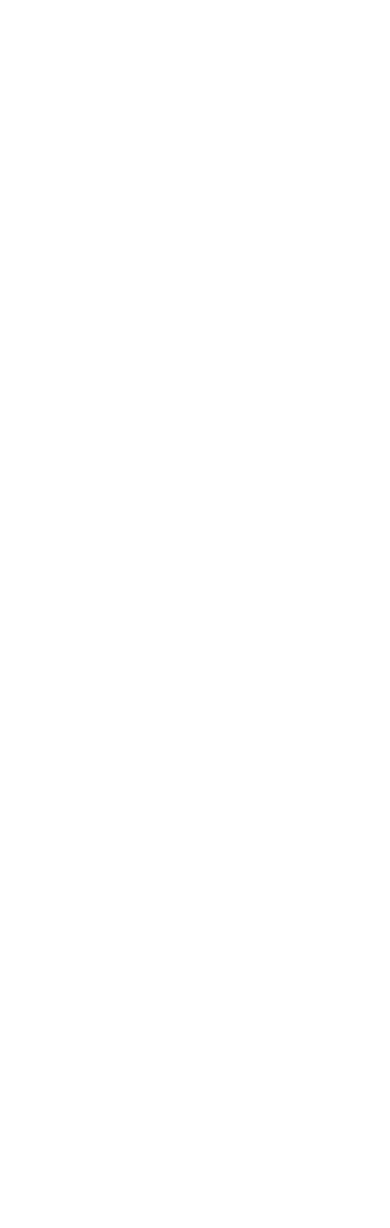
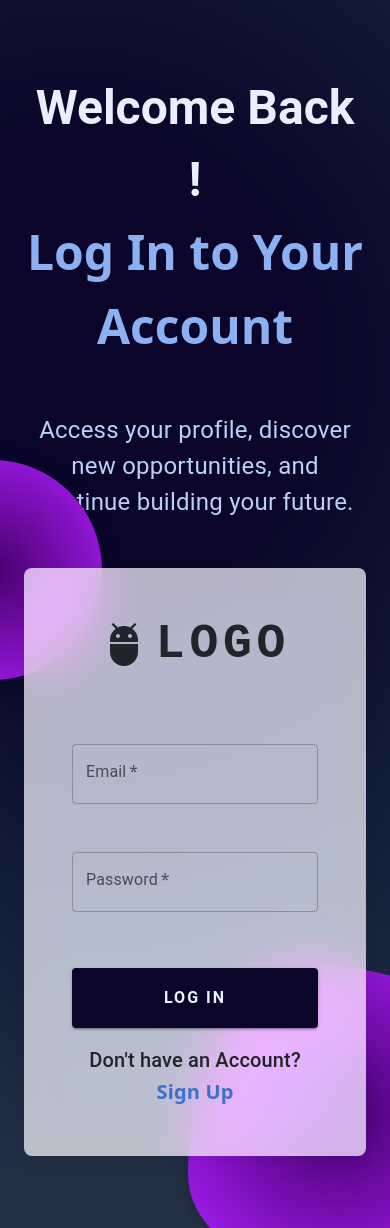
Before and after one commit to Rona1R/LabKurs2_JobApp, a React (Create React App) app in the folder frontend/: page /logIn in a window 390 px wide. Before the commit this address had no page. Before the commit the page ends 844 px from the top, so only its background shows below. Built offline with nearby package versions, Linux system fonts and the light colour scheme.

Commit message:
fully responsive log in page
included in routes

```diff
--- /dev/null
+++ b/frontend/src/pages/Authentication/LogIn/LogIn.jsx
@@ -0,0 +1,172 @@
+import React, { useState } from "react";
+import {
+  MDBContainer,
+  MDBRow,
+  MDBCol,
+  MDBCard,
+  MDBCardBody,
+} from "mdb-react-ui-kit";
+import { Button, Typography, TextField, Box } from "@mui/material";
+import Grid from "@mui/material/Grid2";
+import AdbIcon from "@mui/icons-material/Adb";
+import "../Register/Register.css";
+import { createTheme, ThemeProvider } from "@mui/material/styles";
+import { Link } from "react-router";
+
+const theme = createTheme({
+  components: {
+    MuiOutlinedInput: {
+      styleOverrides: {
+        root: {
+          height: "60px",
+        },
+      },
+    },
+  },
+});
+
+function LogIn() {
+  const [formData,setFormData]= useState({
+    email:"",
+    password:""
+  })
+
+  const handleChange = (e) => {
+    setFormData({...formData, [e.target.name]:e.target.value})
+  }
+
+  return (
+    <MDBContainer
+      fluid
+      className="p-4 background-radial-gradient overflow-hidden"
+    >
+      <MDBRow className="register-container">
+        <MDBCol
+          lg="6"
+          className="position-relative order-2 order-lg-1"
+        >
+          <div
+            id="radius-shape-1"
+            className="position-absolute rounded-circle shadow-5-strong"
+          ></div>
+          <div
+            id="radius-shape-2"
+            className="position-absolute shadow-5-strong"
+          ></div>
+
+          <MDBCard className="my-5 bg-glass register-form">
+            <MDBCardBody className="p-5">
+              <Box
+                display="flex"
+                justifyContent="center"
+                alignItems="center"
+                mb={8}
+              >
+                <AdbIcon sx={{ mr: 1, fontSize: "3rem" }} />
+                <Typography
+                  variant="h3"
+                  component="a"
+                  href="/"
+                  sx={{
+                    fontFamily: "monospace",
+                    fontWeight: "bold",
+                    letterSpacing: ".3rem",
+                    color: "inherit",
+                    textDecoration: "none",
+                  }}
+                >
+                  LOGO
+                </Typography>
+              </Box>
+              <ThemeProvider theme={theme}>
+                <Box
+                  component="form"
+                  sx={{ "& .MuiTextField-root": { mb: 3, width: "100%" } }}
+                >
+                  <Grid container spacing={2} marginBottom={2}>
+                    <Grid size={12}>
+                      <TextField
+                        required
+                        label="Email"
+                        type="email"
+                        variant="outlined"
+                        margin="dense"
+                        name="email"
+                        placeholder="Enter email..."
+                        value={formData.email}
+                        onChange={handleChange}
+                      />
+                    </Grid>
+                    <Grid size={12}>
+                      <TextField
+                        required
+                        label="Password"
+                        type="password"
+                        variant="outlined"
+                        margin="dense"
+                        name="password"
+                        placeholder="Enter password..."
+                        value={formData.password}
+                        onChange={handleChange}
+                      />
+                    </Grid>
+                  </Grid>
+                  <Button
+                    className="sign-up-button"
+                    variant="contained"
+                    fullWidth
+                    sx={{
+                      mt: 2,
+                      color: "white",
+                      fontSize: "1rem",
+                      padding: "10px 0",
+                      height: "60px",
+                    }}
+                  >
+                    Log In
+                  </Button>
+                </Box>
+              </ThemeProvider>
+              <Box mt={2} textAlign="center">
+                <Typography variant="h6">
+                  Don't have an Account?{" "}
+                  <Link to="/register">
+                    <span style={{ fontWeight: "bold" }}>Sign Up</span>
+                  </Link>
+                </Typography>
+              </Box>
+            </MDBCardBody>
+          </MDBCard>
+        </MDBCol>
+
+        <MDBCol
+          lg="6"
+          className="text-center text-md-start d-flex flex-column justify-content-center register-text order-1 order-lg-2"
+        >
+          <Typography
+            variant="h3"
+            className="my-5 fw-bold"
+            sx={{ color: "hsl(218, 81%, 95%)", lineHeight: 1.5 }}
+          >
+            Welcome Back ! <br />
+            <span style={{ color: "hsl(218, 81%, 75%)" }}>
+              Log In to Your Account
+            </span>
+          </Typography>
+
+          <Typography
+            sx={{
+              color: "hsl(218, 81%, 85%)",
+              fontSize: "1.5em",
+            }}
+          >
+            Access your profile, discover new opportunities, and continue
+            building your future.
+          </Typography>
+        </MDBCol>
+      </MDBRow>
+    </MDBContainer>
+  );
+}
+
+export default LogIn;
--- a/frontend/src/routes.js
+++ b/frontend/src/routes.js
@@ -3,6 +3,7 @@
 import Dashboard from "pages/Dashboard/Dashboard";
 import Categories from "pages/Dashboard/Administrator/Categories/Categories";
 import Register from "pages/Authentication/Register/Register";
+import LogIn from "pages/Authentication/LogIn/LogIn";
 
 const routes = [
   {
@@ -26,7 +27,8 @@
       },
     ],
   },
-  { path: "/register", element: Register }
+  { path: "/register", element: Register },
+  { path: "/logIn", element: LogIn },
 ];
 
 export default routes;
```
